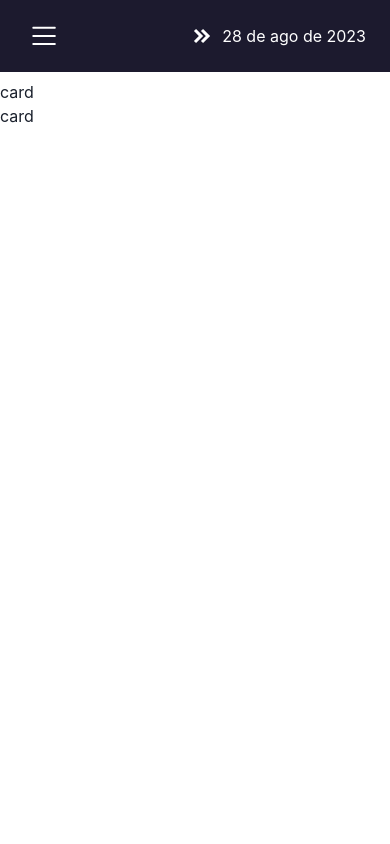
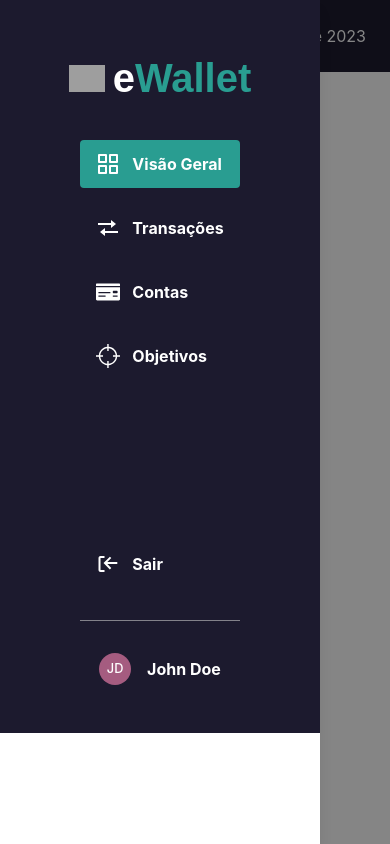
Before and after one commit to 3salles/eWallet-front, a React (Vite) app: page /home/overview in a window 390 px wide. Both pictures are taken after a click on the button "Abrir menu". Built offline with nearby package versions, Linux system fonts and the light colour scheme; grey boxes are pictures that could not be loaded.

Commit message:
:iphone: Feat: Create mobile menu

```diff
--- /dev/null
+++ b/src/components/molecules/MenuDrawer/index.tsx
@@ -0,0 +1,41 @@
+import { Icon } from "@/components/atoms/Icon";
+import { Sidebar } from "@/components/organisms/Sidebar";
+import {
+  Drawer,
+  DrawerContent,
+  DrawerOverlay,
+  IconButton,
+  Show,
+  useDisclosure,
+} from "@chakra-ui/react";
+import { useRef } from "react";
+
+export const MenuDrawer = () => {
+  const { isOpen, onOpen, onClose } = useDisclosure();
+  const btnRef = useRef(null);
+
+  return (
+    <>
+      <Show breakpoint="(max-width: 780px)">
+        <IconButton
+          colorScheme="transparent"
+          aria-label="Abrir menu"
+          icon={<Icon name="menu" color="gray.0" />}
+          ref={btnRef}
+          onClick={onOpen}
+        />
+      </Show>
+      <Drawer
+        isOpen={isOpen}
+        placement="left"
+        onClose={onClose}
+        finalFocusRef={btnRef}
+      >
+        <DrawerOverlay />
+        <DrawerContent>
+          <Sidebar />
+        </DrawerContent>
+      </Drawer>
+    </>
+  );
+};
--- a/src/components/organisms/Header/defaultHeader.tsx
+++ b/src/components/organisms/Header/defaultHeader.tsx
@@ -1,4 +1,5 @@
 import { Icon } from "@/components/atoms/Icon";
+import { MenuDrawer } from "@/components/molecules/MenuDrawer";
 import { HStack, IconButton, Show, Text } from "@chakra-ui/react";
 
 import dayjs from "dayjs";
@@ -14,13 +15,7 @@ export const DefaultHeader = () => {
       py={[4, 8]}
       justifyContent={["space-between", "flex-start"]}
     >
-      <Show breakpoint="(max-width: 780px)">
-        <IconButton
-          colorScheme="transparent"
-          aria-label="Abrir menu"
-          icon={<Icon name="menu" color="gray.0" />}
-        />
-      </Show>
+      <MenuDrawer />
       <HStack>
         <Icon name="chevron" color={["gray.0", "gray.500"]} />
         <Text color={["gray.0", "gray.500"]}>{date}</Text>
--- a/src/components/organisms/Sidebar/index.tsx
+++ b/src/components/organisms/Sidebar/index.tsx
@@ -1,4 +1,4 @@
-import { Hide, VStack } from "@chakra-ui/react";
+import { VStack } from "@chakra-ui/react";
 
 import { MenuLink } from "./components/menuLink";
 import { FooterMenu } from "./components/footerMenu";
@@ -6,16 +6,12 @@ import { Logo } from "@/components/molecules/Logo";
 
 export const Sidebar = () => {
   return (
-    <>
-      <Hide breakpoint="(max-width: 780px)">
     <VStack as="aside" bg="purple.900" px={7} py={12} spacing={8}>
       <Logo />
-          <VStack spacing={60}>
+      <VStack spacing={[40, 60]}>
         <MenuLink />
         <FooterMenu />
       </VStack>
     </VStack>
-      </Hide>
-    </>
   );
 };
--- a/src/components/templates/AppTemplate.tsx
+++ b/src/components/templates/AppTemplate.tsx
@@ -1,4 +1,4 @@
-import { Stack } from "@chakra-ui/react";
+import { Hide, Stack } from "@chakra-ui/react";
 import { Sidebar } from "../organisms/Sidebar";
 import { ReactNode } from "react";
 import { Header } from "../organisms/Header";
@@ -6,7 +6,10 @@ import { Header } from "../organisms/Header";
 export const AppTemplate = ({ children }: { children: ReactNode }) => {
   return (
     <Stack flexDir={["column", "row"]} as="article" h="100%">
-      <Sidebar />
+      <Hide breakpoint="(max-width: 780px)">
+        <Sidebar />
+      </Hide>
+
       <Stack as="section">
         <Header type="default" />
         {children}
```
Lines whose indentation alone changed are shown as unchanged.
